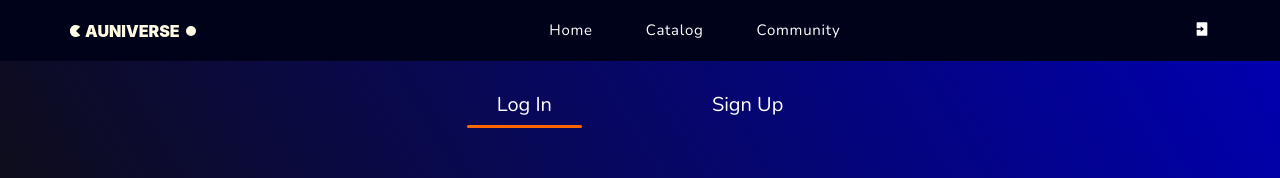
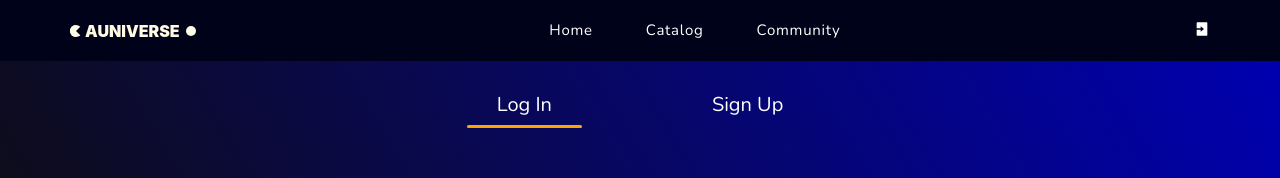
Before and after one commit to alionachernenko/auniverse, a React (Create React App) app: page /auniverse/login/login-page in a window 1280 px wide. Shown: the top 178 px of the page. Built offline with nearby package versions, Linux system fonts and the light colour scheme; no server answers.

Commit message:
fix bug with feedback options

```diff
--- a/src/components/UserCard/UserCard.jsx
+++ b/src/components/UserCard/UserCard.jsx
@@ -8,7 +8,6 @@ export const UserCard = ({ id}) => {
 
     const [name, setName] = useState('')
     const [avatar, setAvatar] = useState()
-
 
     useEffect(() => {
         fetchUserInfo(id).then(res => {
--- a/src/pages/AuthenticationPage/AuthenticationPage.jsx
+++ b/src/pages/AuthenticationPage/AuthenticationPage.jsx
@@ -118,7 +118,7 @@ const Tab = styled(NavLink)`
         height: 3px;
         border-radius: 4px;
         content: '';
-        background-color: #FF6600;
+        background-color: orange;
     }
 `
 
--- a/src/pages/UserProfile/UserProfile.jsx
+++ b/src/pages/UserProfile/UserProfile.jsx
@@ -33,7 +33,7 @@ const User = () => {
 
     useEffect(() => {
         setIsLoading(true)
-        Promise.all([fetchUserInfo(id), fetchFriendsInvitationsList(userId), fetchFriendsList(userId)]).then(res => {
+        Promise.all([fetchUserInfo(id), fetchFriendsInvitationsList(id), fetchFriendsList(userId)]).then(res => {
             const [userInfo, invitationsList, friendsList] = res
 
             const { username, bookmarks, photoUrl } = userInfo.val()
```
